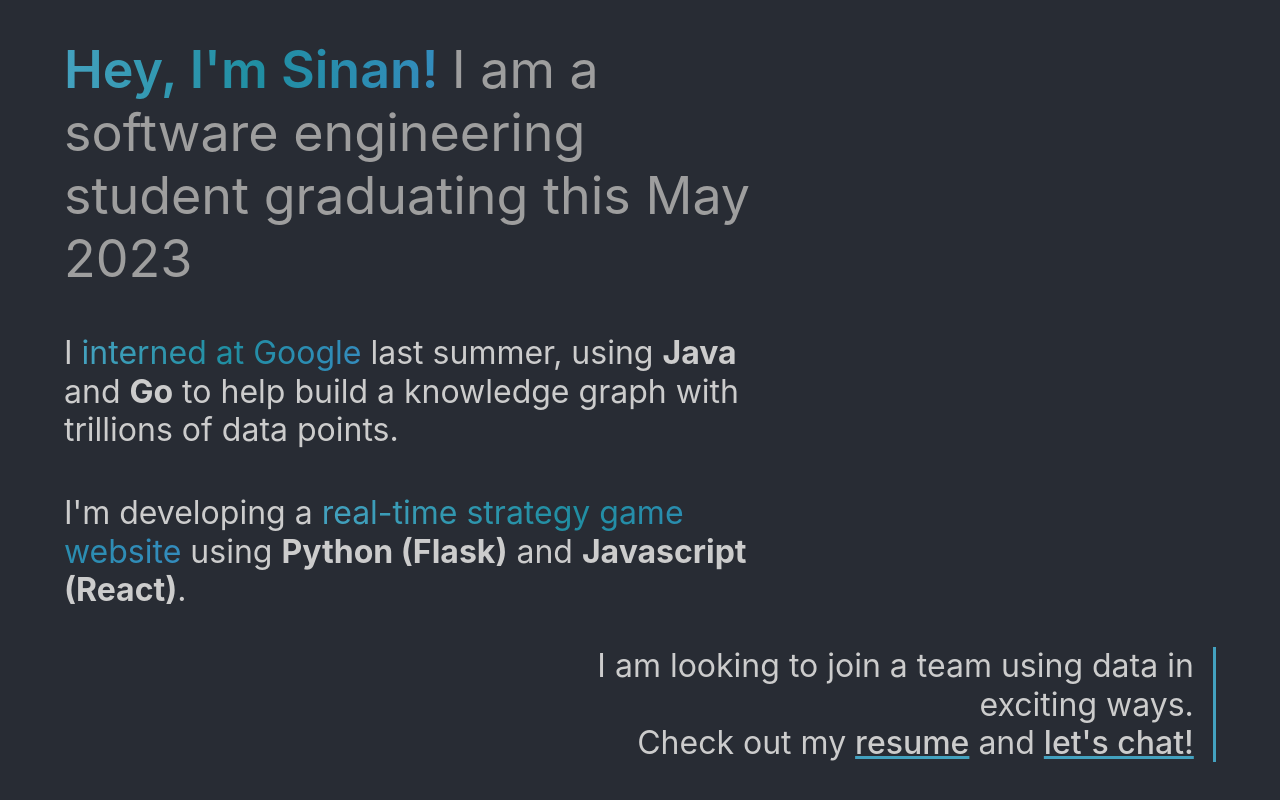
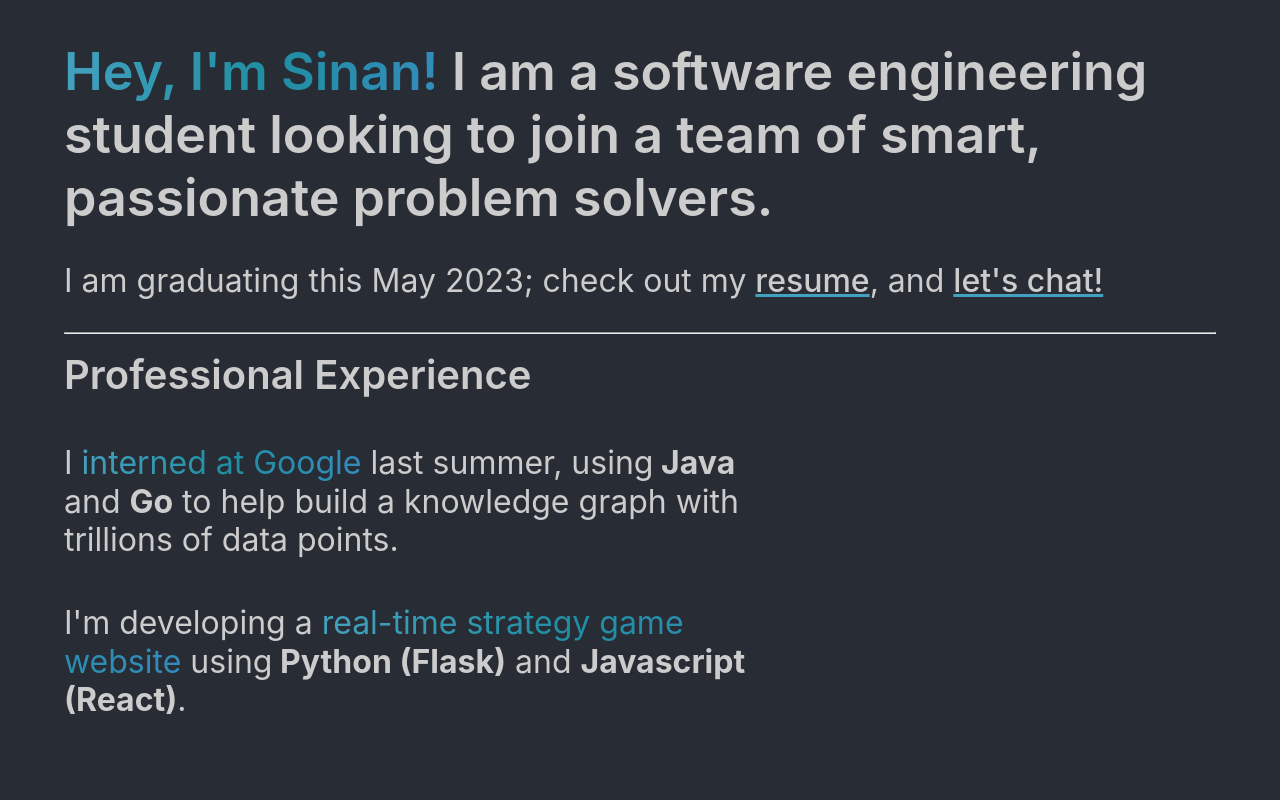
Before and after one commit to enjoythecode/sinany.me, a React (Create React App) app in the folder portfolio/: page / in a window 1280 px wide. Built offline with nearby package versions, Linux system fonts and the light colour scheme.

Commit message:
simplify the structure, and highlight different information

```diff
--- a/portfolio/src/App.css
+++ b/portfolio/src/App.css
@@ -33,8 +33,13 @@ a {
 	width: min(90vw, 700px);
 }
 
-#header-top {
+h1 {
 	font-size: calc(20px + 4vmin);
+	font-weight: 600;
+	margin: 0;
+}
+h2 {
+	font-size: calc(16px + 3vmin);
 	font-weight: 600;
 	margin: 0;
 }
--- a/portfolio/src/App.js
+++ b/portfolio/src/App.js
@@ -5,24 +5,35 @@ function App() {
 	<div className="App">
 		<header className="App-header">
 		<div>
-			<p id="header-top" className="narrow">
-				<span className="rainbow-text">Hey, I'm Sinan!</span> <span className="hidden-text"> I am a software engineering student graduating this May 2023</span>
+			<h1>
+				<span className="rainbow-text">Hey, I'm Sinan! </span>
+					I am a software engineering student looking to join a team of smart, passionate problem solvers.
+
+			</h1>
+
+			<p><span className="hiddenarst-text">I am  graduating this May 2023; {/*<br style={{"marginBottom": "0.6em"}}/>*/}
+				check out my <a href="/Sinan_Yumurtaci_Resume.pdf">resume</a>, and <a href="mailto:sinan.yumurtaci@gmail.com">let's chat!</a></span></p>
+
+			<hr></hr>
+
+			<h2>Professional Experience</h2>
+
+			<p className="highlight-paragraph narrow">
+				I <span className="rainbow-text">interned at Google</span> last summer, using
+				<span className="skill"> Java</span> and <span className="skill">Go</span> to
+				help build a knowledge graph with trillions of data points.
 			</p>
 
 			<p className="highlight-paragraph narrow">
-				I <span className="rainbow-text">interned at Google</span> last summer, using <span className="skill">Java</span> and <span className="skill">Go</span> to help build a knowledge graph with trillions of data points.
-			</p>
-
-			<p className="highlight-paragraph narrow">
-				I'm developing a <span className="rainbow-text">real-time strategy game website</span> using <span className="skill">Python (Flask)</span> and <span className="skill">Javascript (React)</span>.
+				I'm developing a <span className="rainbow-text">real-time strategy game website</span> using
+				<span className="skill"> Python (Flask)</span> and <span className="skill">Javascript (React)</span>.
 			</p>
 
 		</div>
 		<div className="horizontal-right">
 			<div className="rainbow-box">
 				<p className="highlight-paragraph narrow" style={{"marginTop": 0}}>
-					I am looking to join a team using data in exciting ways.<br style={{"marginBottom": "0.6em"}}/>
-					Check out my <a href="/Sinan_Yumurtaci_Resume.pdf">resume</a> and <a href="mailto:sinan.yumurtaci@gmail.com">let's chat!</a>
+
 				</p>
 			</div>
 		</div>
```
